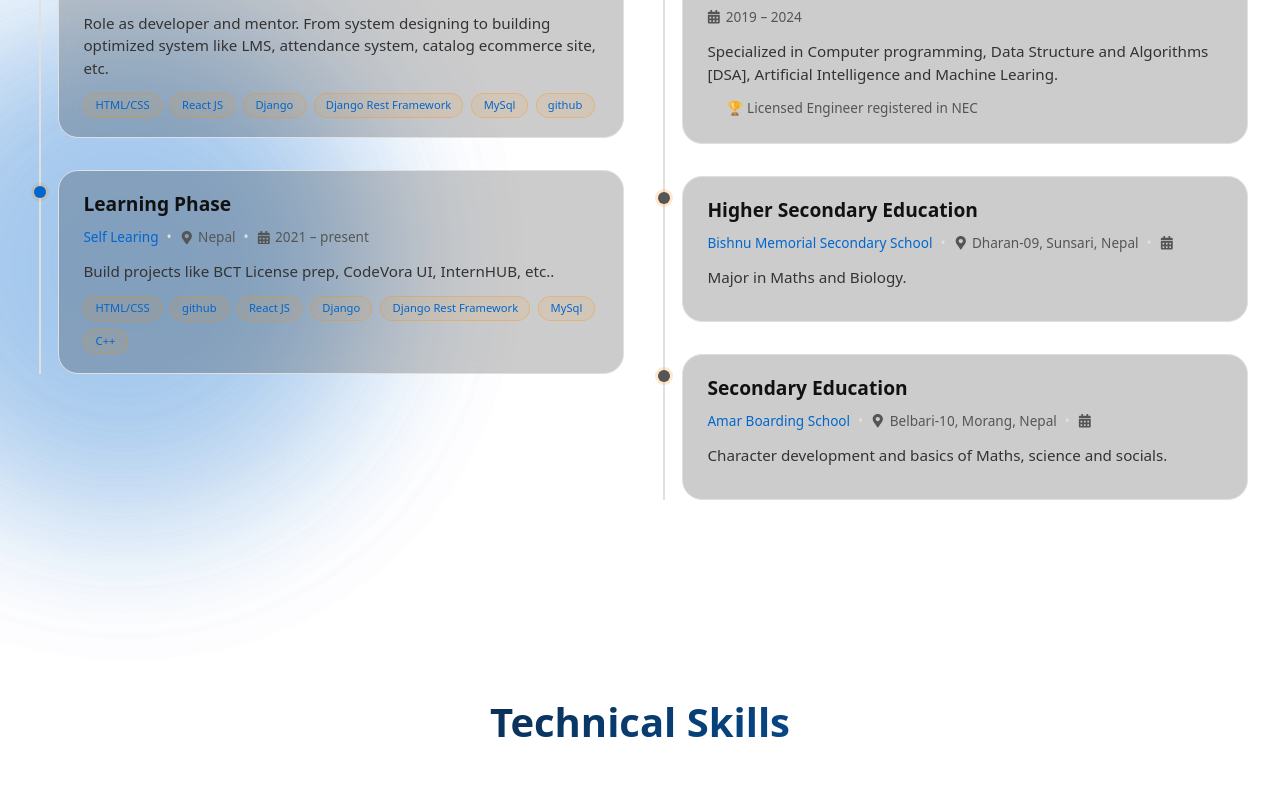
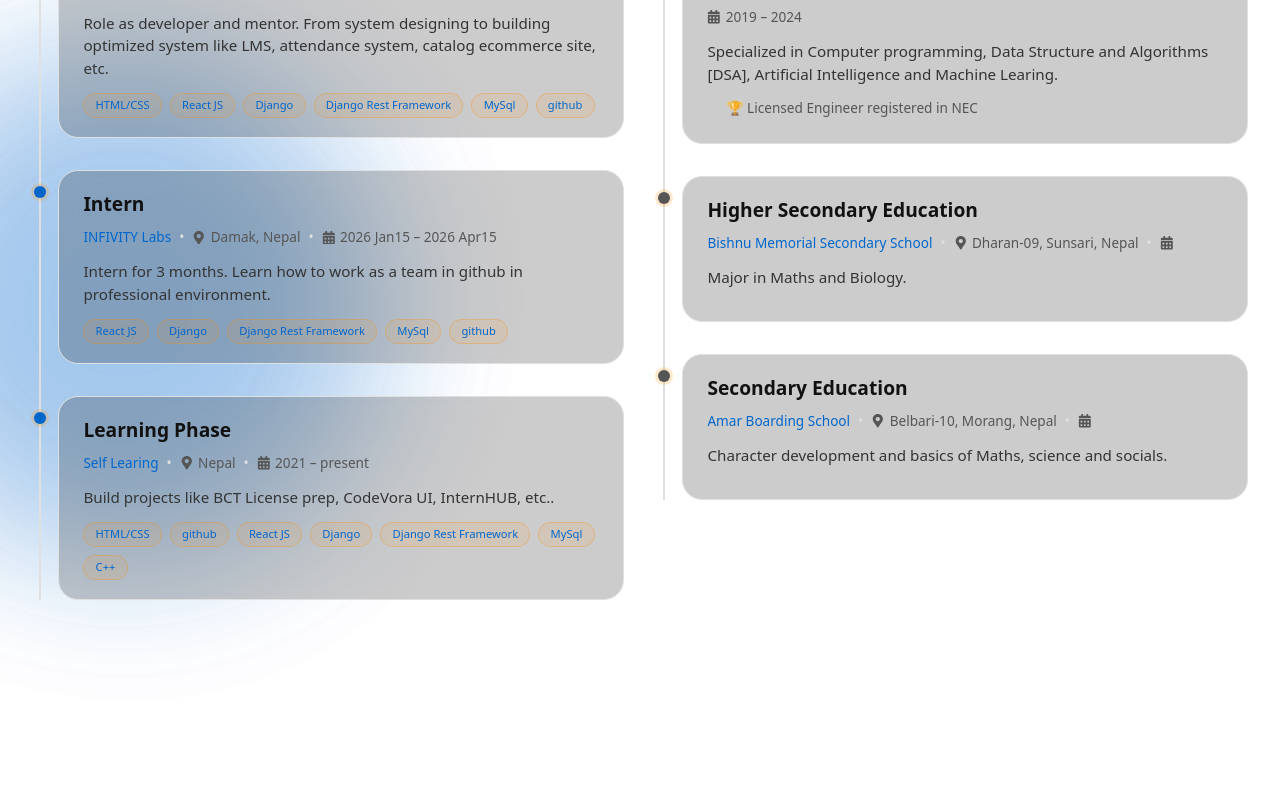
Before and after one commit to Sujan-Rai-426/Er_Sujan1, a React app in the folder Frontend/: page / in a window 1280 px wide. Shown: the part 2255-3046 px from the top of the page. Built offline with nearby package versions, Linux system fonts and the light colour scheme; the HTML template or start-up script is replaced by a standard one.

Commit message:
Add internship experience at INFIVITY Labs

```diff
--- a/Frontend/src/home/components/Home_Experience.jsx
+++ b/Frontend/src/home/components/Home_Experience.jsx
@@ -15,6 +15,14 @@ const experienceData = {
             period: "2026 – present",
             description: "Role as developer and mentor. From system designing to building optimized system like LMS, attendance system, catalog ecommerce site, etc.",
             technologies: ["HTML/CSS", "React JS", "Django", "Django Rest Framework", "MySql", "github"]
+        },
+        {
+            title: "Intern",
+            company: "INFIVITY Labs",
+            location: "Damak, Nepal",
+            period: "2026 Jan15 – 2026 Apr15",
+            description: "Intern for 3 months. Learn how to work as a team in github in professional environment.",
+            technologies: ["React JS", "Django", "Django Rest Framework", "MySql", "github"]
         },
         {
             title: "Learning Phase",
```
